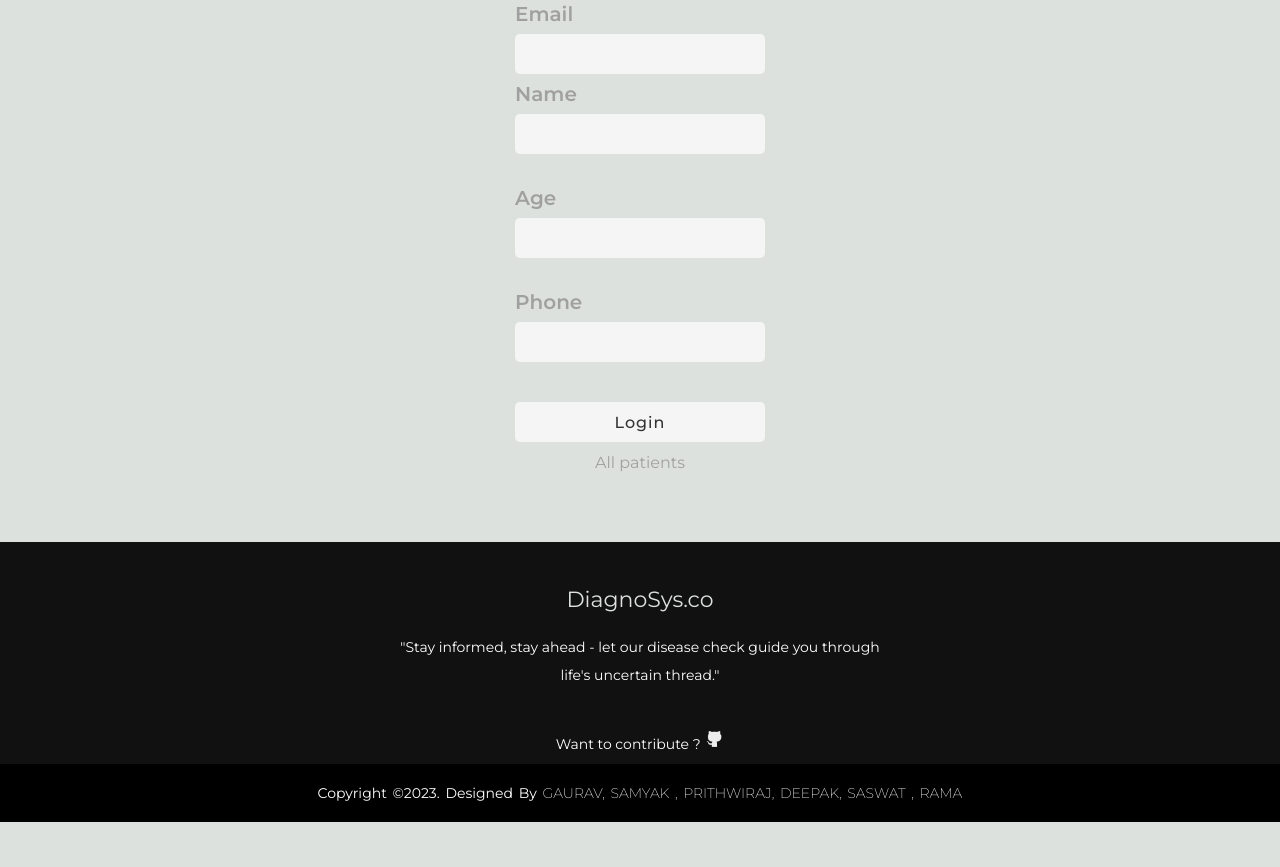
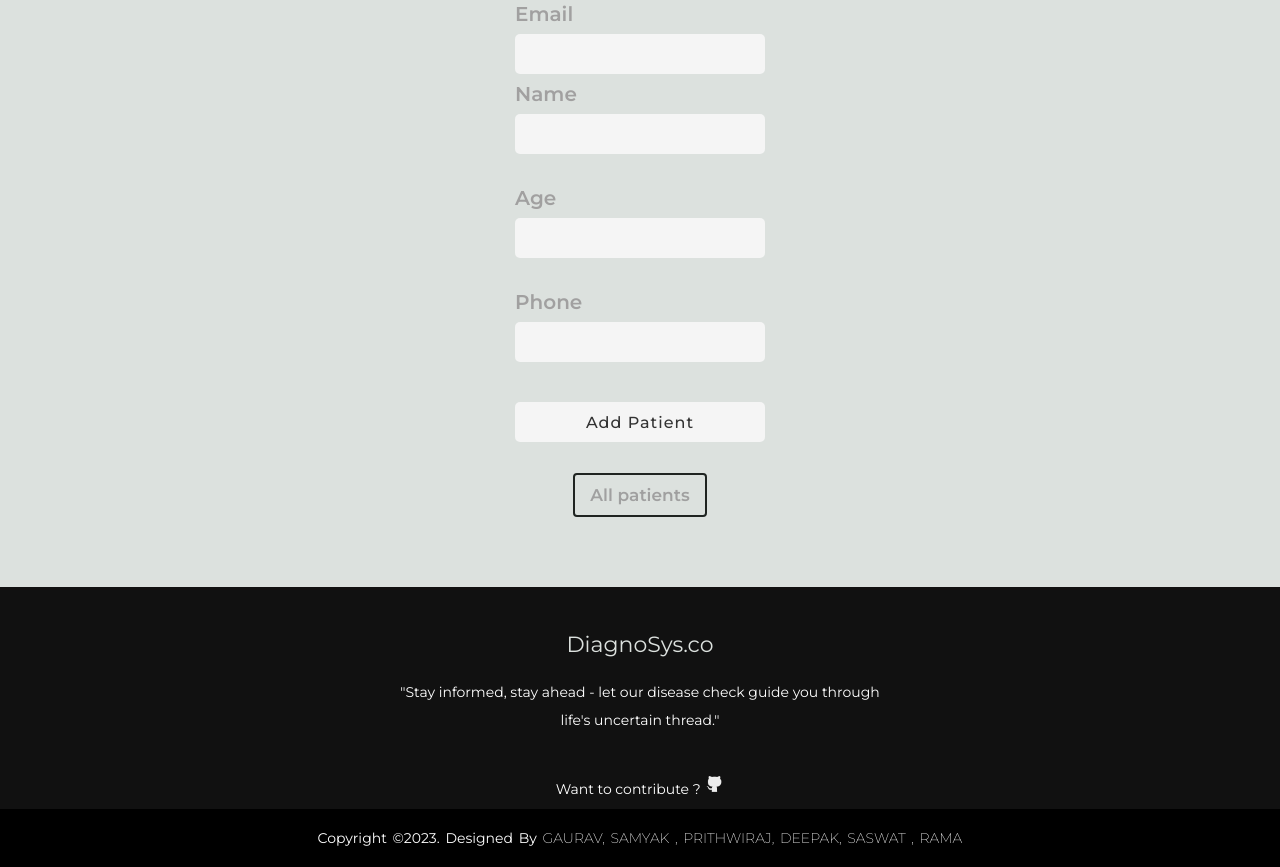
Before and after one commit to hacktoberfest-codex/DiagnoSys, a Flask app: page /uploadpatient in a window 1280 px wide. Shown: the part 101-968 px from the top of the page. Before the commit the page ends 923 px from the top, so only its background shows below. Run offline with Flask 3, Linux system fonts and the light colour scheme; parts of the project's set-up code (start-up, migrations or seed data) failed here and were passed over; some web fonts are replaced.

Commit message:
buttoons added

```diff
--- a/templates/uploadpatient.html
+++ b/templates/uploadpatient.html
@@ -99,10 +99,10 @@
           class="form-control"
           name="phone"
         /><br /><br />
-        <input type="submit" value="Login" />
+        <input type="submit" value="Add Patient" />
       </form>
 
-      <a href="{{url_for('patients')}}">All patients</a>
+      <a class = "buttonColour" href="{{url_for('patients')}}">All patients</a>
     </div>
     <footer>
       <div class="footer-content">
```
